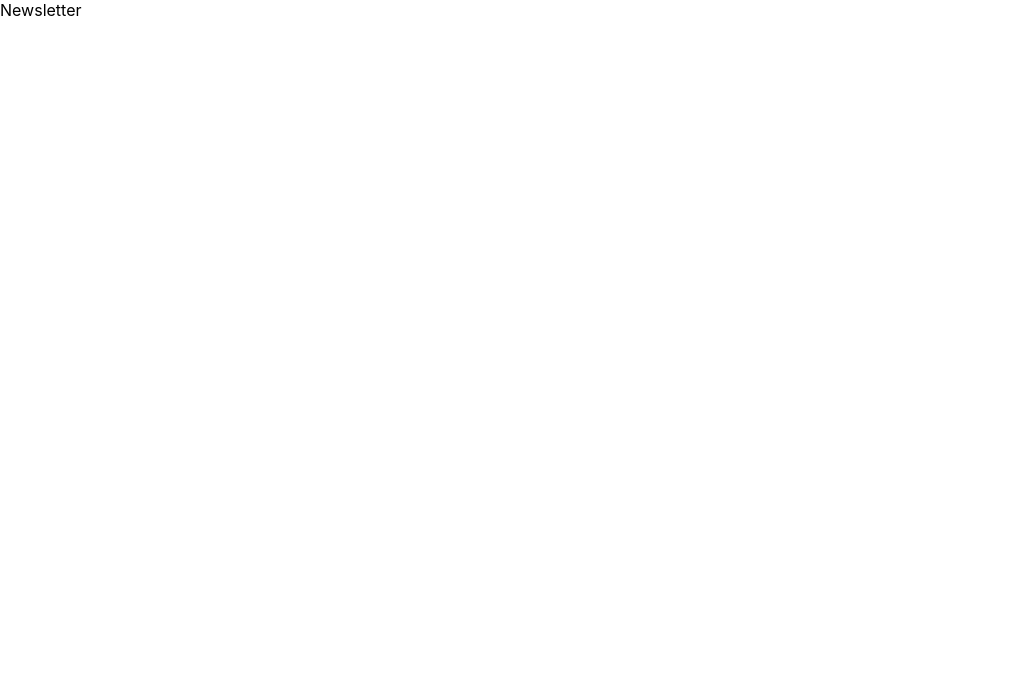
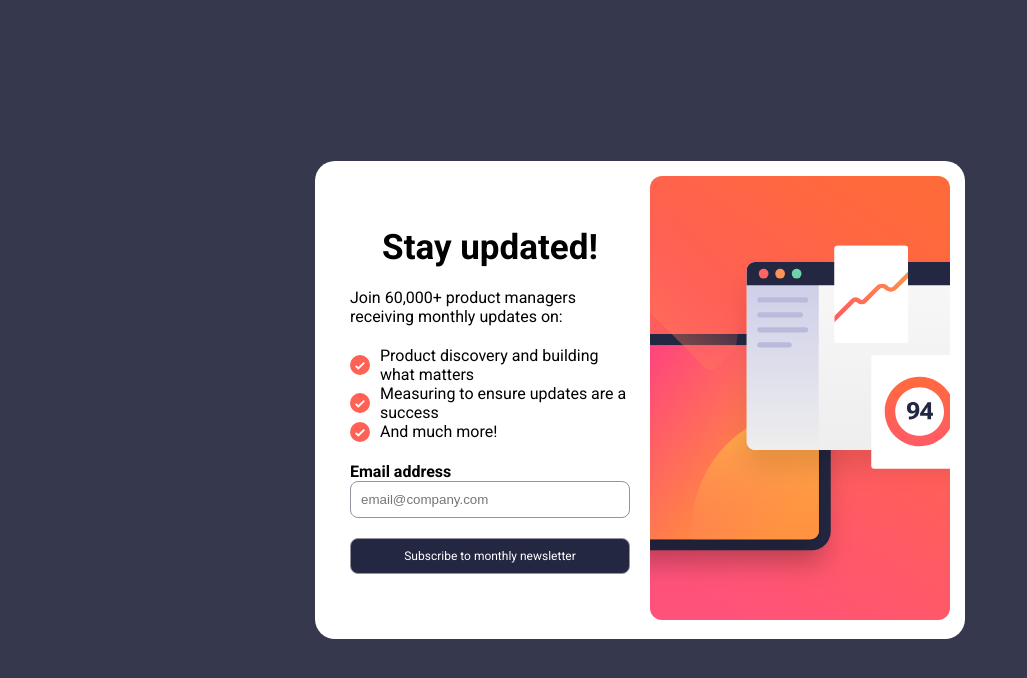
Before and after one commit to sithum-sathsara145/newsletter-signup, a React (Create React App) app: page / in a window 1280 px wide. Shown: the top 678 px of the page, without its empty margins (0-1027 px from the left). Built offline with nearby package versions, Linux system fonts and the light colour scheme.

Commit message:
created newsletter component

```diff
--- /dev/null
+++ b/src/App.css
@@ -0,0 +1,85 @@
+.app{
+    width: 100vw;
+    height: 100vh;
+    display: flex;
+    justify-content: center;
+    align-items: center;
+}
+
+.newsletter{
+    width: 650px;
+    background-color: #ffffff;
+    border-radius: 20px;
+    display: flex;
+    flex-direction: row;
+    align-items: center;
+    justify-content: space-between;
+    padding: 15px;
+}
+.newsletter-content{
+    display: flex;
+    flex-direction: column;
+    align-items: center;
+    justify-content: center;
+    width: 100%;
+    margin-left: 20px;
+    margin-right: 20px;
+    gap: 20px;
+
+}
+.newsletter-content h1{
+    font-family: 'Roboto', sans-serif;
+    font-size: 35px;
+    font-weight: 700;
+}
+.newsletter-content p{
+    font-size: 16px;
+    font-family: 'Roboto', sans-serif;
+    font-weight: 400;
+}
+.ticklist{
+    display: flex;
+    flex-direction: column;
+    margin-top: 20px;
+
+}
+.ticklist div{
+    display: flex;
+    flex-direction: row;
+    align-items: center;
+    justify-content: flex-start;
+    gap: 10px;
+}
+
+.ticklist div img{
+    width: 20px;
+}
+form{
+    width: 100%;
+    display: flex;
+    flex-direction: column;
+    justify-content: center;
+    text-align: left;
+}
+form label{
+    font-family: 'Roboto', sans-serif;
+    font-weight: 700;
+    font-size: 16px;
+}
+form input{
+    width: 100%;
+    padding: 10px;
+    border: hsl(231, 7%, 60%) solid 1px;
+    border-radius: 8px;
+}
+form button{
+    width: 100%;
+    padding: 10px;
+    border: hsl(231, 7%, 60%) solid 1px;
+    border-radius: 8px;
+    background-color:hsl(234, 29%, 20%);
+    color: #ffffff;
+    font-family: 'Roboto', sans-serif;
+    font-size: 12px;
+    margin-top: 20px;
+}
--- a/src/App.js
+++ b/src/App.js
@@ -2,11 +2,12 @@ import React from 'react';
 import { Route,Routes} from "react-router-dom";
 import Newsletter from './components/Newsletter';
 import SuccessMsg from './components/SuccessMsg';
+import './App.css'
 
 export default function App() {
 
   return (
-    <div className='main__div'>
+    <div className='app'>
       <Routes>
         <Route path='/' element={<Newsletter/>}/>
         <Route path='/success' element={<SuccessMsg/>}/>
--- a/src/components/Newsletter.js
+++ b/src/components/Newsletter.js
@@ -1,7 +1,32 @@
-import React from 'react'
+import React from "react";
+import "./newsletter.css";
+import newsletter from "../assets/images/illustration-sign-up-desktop.svg";
+import iconlist from '../assets/images/icon-list.svg'
 
 export default function Newsletter() {
   return (
-    <div>Newsletter</div>
-  )
+    <div className="newsletter">
+      <div className="newsletter-content">
+        <h1>Stay updated!</h1>
+
+        <p>
+          Join 60,000+ product managers receiving monthly updates on:
+          <div className="ticklist">
+            <div> <img src={iconlist} alt="tick"  /> Product discovery and building what matters</div>
+            <div><img src={iconlist} alt="tick"  />Measuring to ensure updates are a success </div>
+            <div><img src={iconlist} alt="tick"  />And much more!</div>
+          </div>
+        </p>
+        <form >
+          <label htmlFor="email" >Email address</label>
+          <input type="email" name="email" id="email"  placeholder="email@company.com"/>
+          <button type="submit">Subscribe to monthly newsletter</button>
+        </form>
+
+      </div>
+      <div className="newsletter-image">
+        <img src={newsletter} alt="newsletter" width="300px" />
+      </div>
+    </div>
+  );
 }
--- a/src/components/SuccessMsg.js
+++ b/src/components/SuccessMsg.js
@@ -1,7 +1,13 @@
-import React from 'react'
+import React from "react";
 
 export default function SuccessMsg() {
   return (
-    <div>SuccessMsg</div>
-  )
+    <div>
+      Thanks for subscribing!
+      A confirmation email has been sent to
+      ash@loremcompany.com. Please open it and click the button inside to
+      confirm your subscription.
+      Dismiss message
+    </div>
+  );
 }
--- a/src/index.css
+++ b/src/index.css
@@ -1,13 +1,12 @@
+@import url('https://fonts.googleapis.com/css2?family=Roboto:wght@400;700&display=swap');
+*{
+  box-sizing: border-box;
+  margin: 0;
+  padding: 0;
+}
 body {
   margin: 0;
-  font-family: -apple-system, BlinkMacSystemFont, 'Segoe UI', 'Roboto', 'Oxygen',
-    'Ubuntu', 'Cantarell', 'Fira Sans', 'Droid Sans', 'Helvetica Neue',
-    sans-serif;
-  -webkit-font-smoothing: antialiased;
-  -moz-osx-font-smoothing: grayscale;
+  font-family: 'Roboto', sans-serif;;
+  background-color : hsl(235, 18%, 26%);
+
 }
-
-code {
-  font-family: source-code-pro, Menlo, Monaco, Consolas, 'Courier New',
-    monospace;
-}
```
Also changed, not shown: src/components/newsletter.css (added).
